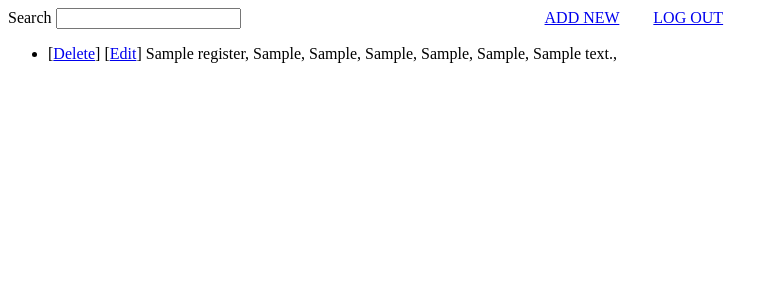
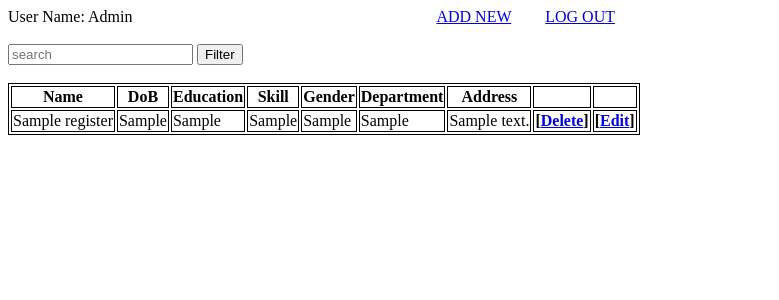
Before and after one commit to zaylinhtike17/test, a PHP site: page / in a window 1280 px wide. Shown: the top 300 px of the page, without its empty margins (0-779 px from the left). Run offline with PHP 8.4, Linux system fonts and the light colour scheme; the visitor is signed in with stand-in values (Sample User, id 1); tables that the repository leaves empty or names only in its code hold one stand-in row (values such as "Sample post").

Commit message:
first commit

```diff
--- a/index.php
+++ b/index.php
@@ -4,33 +4,87 @@
 ?>
 <?php
 include("config.php");
-	$result = mysqli_query($conn, "SELECT * FROM register");
+if(isset($_POST['search']))
+{
+    $valueToSearch = $_POST['valueToSearch'];
+    // search in all table columns
+    // using concat mysql function
+    $query = "SELECT * FROM `register` WHERE CONCAT(`name`, `dob`, `education`,`skill`,`gender`,`department`, `address`) LIKE '%".$valueToSearch."%'";
+    $search_result = filterTable($query);
+
+}
+ else {
+    $query = "SELECT * FROM `register`";
+    $search_result = filterTable($query);
+
+}
+
+// function to connect and execute the query
+function filterTable($query)
+{
+    $connect = mysqli_connect("localhost", "root", "", "crud");
+    $filter_Result = mysqli_query($connect, $query);
+    return $filter_Result;
+}
+
 ?>
 <?php if ($auth) {?>
+<!DOCTYPE html>
+<html>
+    <head>
+        <title>PHP HTML TABLE DATA SEARCH</title>
+        <style>
+            table,tr,th,td
+            {
+                border: 1px solid black;
+            }
+        </style>
+    </head>
+    <body>
 
-<label for="search">Search</label>
-<input type="text">
+        <form action="index.php" method="post">
+            <label for="uname">User Name:</label>
+            <?php echo $_SESSION['user']?>
             <a href="new.php" class="new" style="text-align: right; margin-left: 300px;">ADD NEW</a>
-<a href="logout.php" class="new" style="display: inline; text-align: right; margin-left: 30px;">LOG OUT</a>
-<ul>
-	<?php while($row = mysqli_fetch_assoc($result)): ?>
-	<li>
-		[<a href="delete.php?id=<?php echo $row['id']?>" class="delete">Delete</a>]
-		[<a href="edit.php?id=<?php echo $row['id']?>">Edit</a>]
-		<?php echo $row['name']?>,
-		<?php echo $row['dob']?>,
-		<?php echo $row['education']?>,
-		<?php echo $row['skill']?>,
-		<?php echo $row['gender']?>,
-		<?php echo $row['dept']?>,
-		<?php echo $row['address']?>,
-	</li>
-<?php endwhile; ?>
-</ul>
+            <a href="logout.php" class="new" style="display: inline; text-align: right; margin-left: 30px;">LOG OUT</a><br><br>
+            <input type="text" name="valueToSearch" placeholder="search">
+            <input type="submit" name="search" value="Filter">
 
+			<br><br>
+            <table>
+                <tr>
+                    <th>Name</th>
+                    <th>DoB</th>
+                    <th>Education</th>
+                    <th>Skill</th>
+                    <th>Gender</th>
+                    <th>Department</th>
+                    <th>Address</th>
+                    <th></th>
+                    <th></th>
+                </tr>
 
+      <!-- populate table from mysql database -->
+                <?php while($row = mysqli_fetch_array($search_result)):?>
+                <tr>
+                    <td><?php echo $row['name'];?></td>
+                    <td><?php echo $row['dob'];?></td>
+                    <td><?php echo $row['education'];?></td>
+                    <td><?php echo $row['skill'];?></td>
+                    <td><?php echo $row['gender'];?></td>
+                    <td><?php echo $row['dept'];?></td>
+                    <td><?php echo $row['address'];?></td>
+                    <th>[<a href="delete.php?id=<?php echo $row['id']?>" class="delete">Delete</a>]</th>
+                    <th>[<a href="edit.php?id=<?php echo $row['id']?>">Edit</a>]</th>
+                </tr>
+                <?php endwhile;?>
+            </table>
+        </form>
+
+    </body>
+</html>
 <?php } else {?>
-you need to login
+<h1>Login</h1>
 <form action="login.php" method="post">
     <label for="email">Email</label><br>
     <input type="text" name="email" id="email"><br>
--- a/login.php
+++ b/login.php
@@ -4,6 +4,7 @@
 	$password=$_POST['password'];
 	if($email =="admin@gmail.com" && $password="12345"){
 		$_SESSION['auth'] =true;
+		$_SESSION['user']="Admin";
 
 	}
 	header("location:index.php");
```
Also changed, not shown: pagination.php (added). Lines whose indentation alone changed are shown as unchanged.
